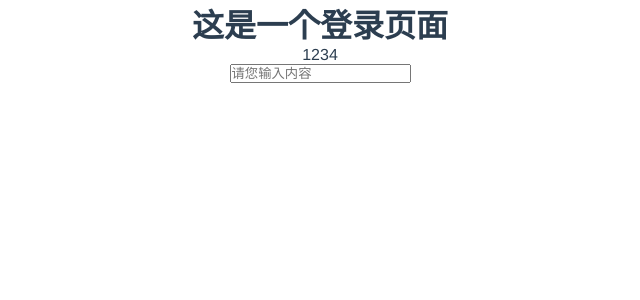
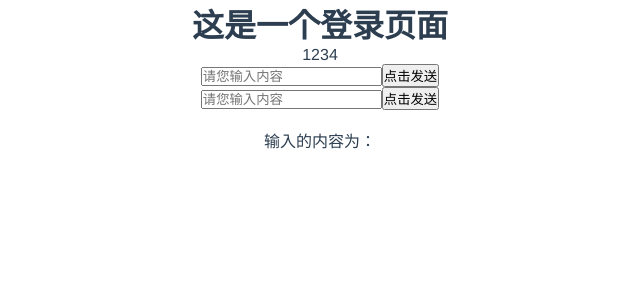
Before and after one commit to jasonjanny/news-development, a Vue app: page /#/login in a window 1280 px wide. Shown: the top 300 px of the page, without its empty margins (320-960 px from the left). Built offline with nearby package versions, Linux system fonts and the light colour scheme.

Commit message:
子组件向父组件传值

```diff
--- a/src/components/MyInput.vue
+++ b/src/components/MyInput.vue
@@ -1,12 +1,25 @@
 <template>
-  <!-- 子组件使用v-bind声明接收父组件数据 -->
-  <input type="text" :placeholder="tixing" />
+  <div>
+    <input type="text" :placeholder="tixing" v-model="value" />
+    <button @click="sendVal">点击发送</button>
+  </div>
 </template>
 
 <script>
 export default {
   // 获取外部参数
   props: ["tixing"],
+  data() {
+    return {
+      value: "",
+    };
+  },
+  methods: {
+    sendVal() {
+      // 子组件通过$emit向父组件发送数据
+      this.$emit("getVal", this.value);
+    },
+  },
 };
 </script>
 
--- a/src/views/Login.vue
+++ b/src/views/Login.vue
@@ -3,8 +3,11 @@
     <h1>这是一个登录页面</h1>
     <p>{{ msg }}</p>
     <!-- 用标签渲染子组件 -->
-    <!-- 父组件主动发出数据 -->
-    <MyInput tixing="请您输入内容"></MyInput>
+    <!-- 父组件监听事件 -->
+    <MyInput tixing="请您输入内容" @getVal="showVal"></MyInput>
+    <MyInput tixing="请您输入内容" @getVal="showVal"></MyInput>
+    <br />
+    <p>输入的内容为：{{ content }}</p>
   </div>
 </template>
 
@@ -15,12 +18,19 @@ export default {
   data() {
     return {
       msg: 1234,
+      content: "",
     };
   },
   // 注册子组件
   components: {
     MyInput,
   },
+  methods: {
+    // 显示数据
+    showVal(val) {
+      this.content = val;
+    },
+  },
 };
 </script>
 
```
